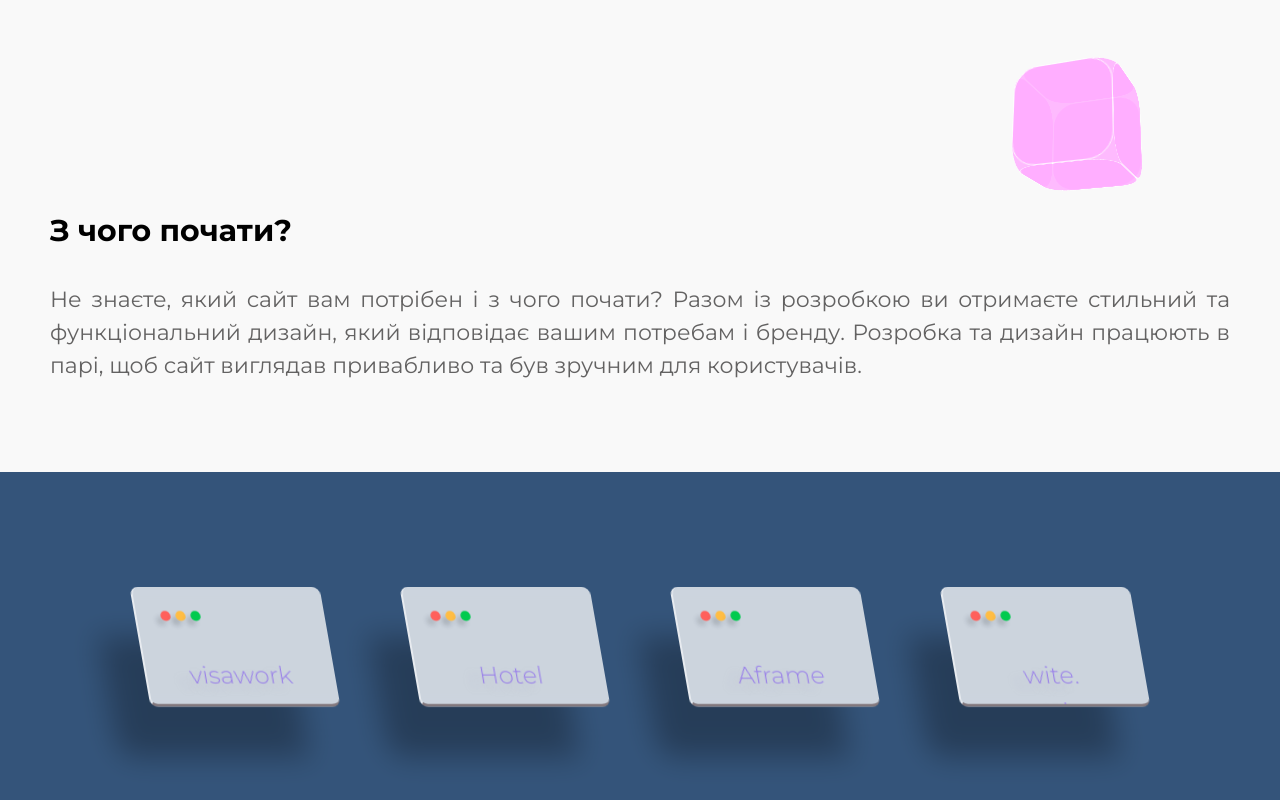
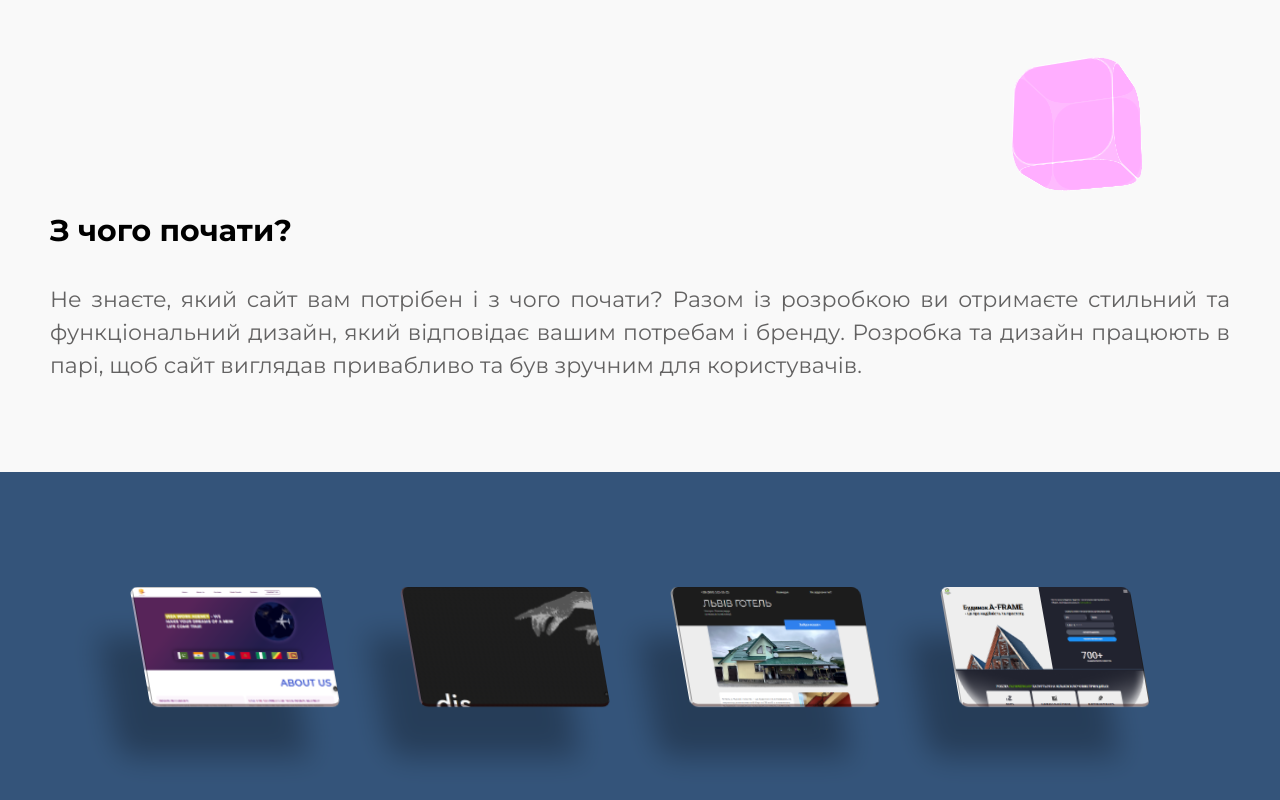
Before and after one commit to MykhailoKhashchevatskyi/portfolio, a plain HTML site: page index.html in a window 1280 px wide. Shown: the part 534-1334 px from the top of the page. Drawn offline with Linux system fonts and the light colour scheme.

Commit message:
Add files via upload

```diff
--- a/css/_main.scss
+++ b/css/_main.scss
@@ -8,12 +8,12 @@
 		&__wrapper {
       padding: 125px 0 65px 0;
       display: flex;
-      gap: 65px;
-      justify-content: center;
+      justify-content: space-around;
       align-items: center;
       @media (max-width: 800px) {
         padding: 85px 0 30px;
         flex-direction: column;
+        justify-content: center;
         align-items: center;
         gap: 5px;
       }
@@ -155,12 +155,15 @@
 		}
 }
 .card-box {
-  width: 1100px;
   height: 250px;
   display: flex;
   gap: 80px;
   align-items: center;
-  justify-content: center;
+  justify-content: space-between;
+  @media (max-width: 1100px) {
+    width: 1100px;
+    justify-content: center;
+  }
 		&__item {
       cursor: pointer;
 		}
@@ -172,7 +175,6 @@
   width: 190px;
   height: 120px;
   padding: 0.5rem;
-  background: rgba(255, 255, 255, 0.747);
   border-radius: 8px;
   backdrop-filter: blur(5px);
   border-bottom: 3px solid rgba(37, 0, 0, 0.44);
@@ -182,6 +184,24 @@
   transition: .4s;
   overflow: hidden;
   color: #855feeb0;
+}
+
+.site-1{
+  background: url(../img/site1.PNG);
+  background-size: 100%;
+}
+.site-2{
+  background: url(../img/site2.PNG) no-repeat;
+  background-size: 100%;
+  border-left: 2px  rgba(43, 27, 27, 0.545) outset;
+}
+.site-3{
+  background: url(../img/site3.PNG);
+  background-size: 100%;
+}
+.site-4{
+  background: url(../img/site4.PNG);
+  background-size: 100%;
 }
 
 .card:hover {
@@ -197,29 +217,6 @@
   align-self: flex-start;
 }
 
-.red {
-  width: 10px;
-  height: 10px;
-  border-radius: 50%;
-  background-color: #ff605c;
-  box-shadow: -5px 5px 5px rgba(0, 0, 0, 0.13);
-}
-
-.yellow {
-  width: 10px;
-  height: 10px;
-  border-radius: 50%;
-  background-color: #ffbd44;
-  box-shadow: -5px 5px 5px rgba(0, 0, 0, 0.164);
-}
-
-.green {
-  width: 10px;
-  height: 10px;
-  border-radius: 50%;
-  background-color: #00ca4e;
-  box-shadow: -5px 5px 5px rgba(0, 0, 0, 0.151);
-}
 
 .card h1 {
   text-align: center;
--- a/index.html
+++ b/index.html
@@ -82,56 +82,56 @@
             <div class="projects__wrapper">
               <div class="projects__cardbox card-box">
                 <div class="card-box__item">
-                  <div class="card">
+                  <div class="card site-1" onclick="window.open('https://vizaworkagency.com/', '_blank')">
                       <div class="align">
                           <span class="red"></span>
                           <span class="yellow"></span>
                           <span class="green"></span>
                       </div>
 
-                      <h1>visawork<br>agency</h1>
+                      <h1></h1>
                       <p>
 
                       </p>
                   </div>
                 </div>
                 <div class="card-box__item">
-                  <div class="card">
+                  <div class="card site-2" onclick="window.open('https://dismariem.vercel.app/', '_blank')">
                       <div class="align">
                           <span class="red"></span>
                           <span class="yellow"></span>
                           <span class="green"></span>
                       </div>
 
-                      <h1>Hotel</h1>
+                      <h1></h1>
                       <p>
 
                       </p>
                   </div>
                 </div>
                 <div class="card-box__item">
-                  <div class="card">
+                  <div class="card site-3" onclick="window.open('https://hotelsite-rho.vercel.app/', '_blank')" >
                       <div class="align">
                           <span class="red"></span>
                           <span class="yellow"></span>
                           <span class="green"></span>
                       </div>
 
-                      <h1>Aframe</h1>
+                      <h1></h1>
                       <p>
 
                       </p>
                   </div>
                 </div>
                 <div class="card-box__item">
-                  <div class="card">
+                  <div class="card site-4" onclick="window.open('https://test2-five-phi.vercel.app/', '_blank')" >
                       <div class="align">
                           <span class="red"></span>
                           <span class="yellow"></span>
                           <span class="green"></span>
                       </div>
 
-                      <h1>wite.<br>motion</h1>
+                      <h1></h1>
                       <p>
 
                       </p>
```
Also changed, not shown: css/style.css, img/site1.PNG (added), img/site2.PNG (added), img/site3.PNG (added), img/site4.PNG (added), 1 other file.
